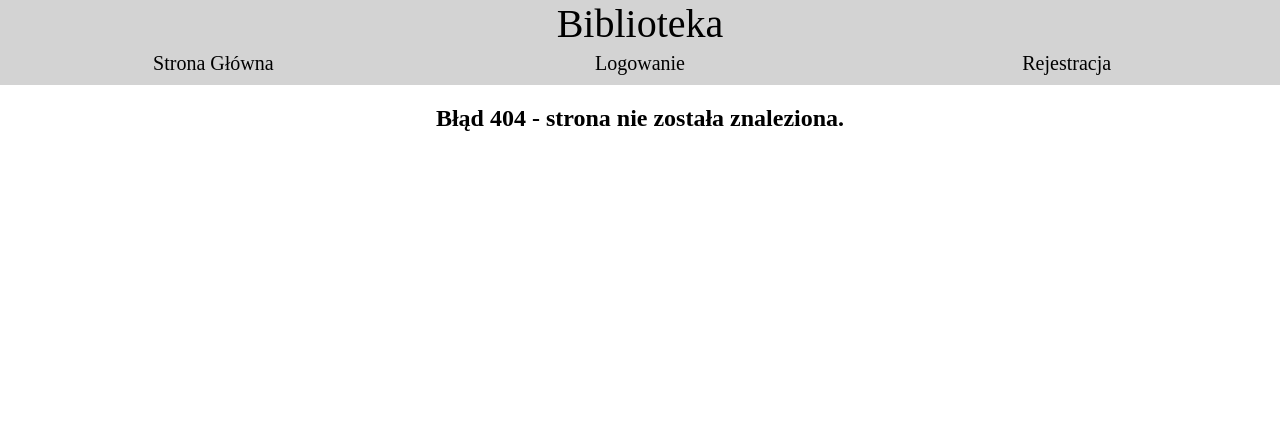
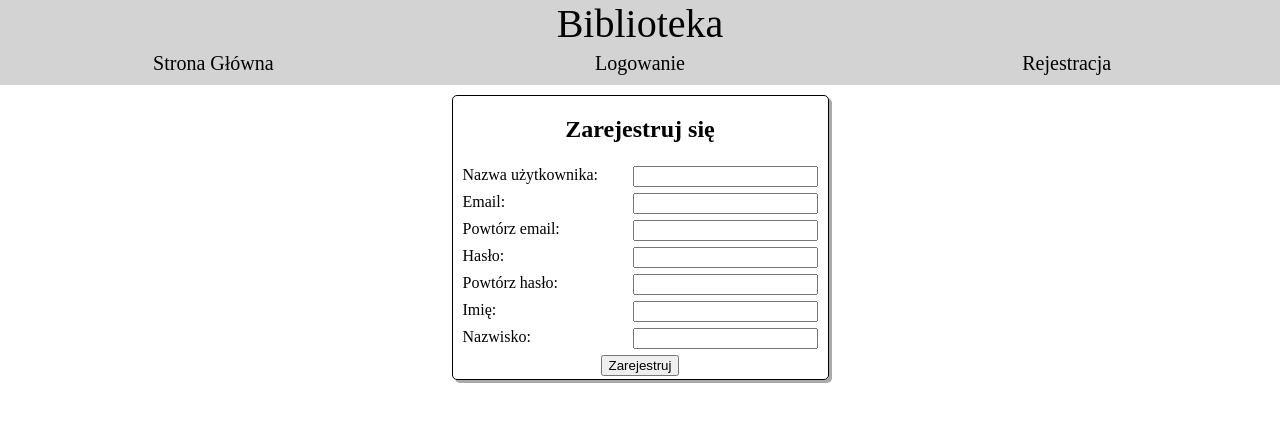
Before and after one commit to DTroczyk/Library-front, a React (Create React App) app: page /register in a window 1280 px wide. Before the commit this address had no page. Shown: the top 422 px of the page. Built offline with nearby package versions, Linux system fonts and the light colour scheme.

Commit message:
add register page

```diff
--- a/src/components/Content/Content.jsx
+++ b/src/components/Content/Content.jsx
@@ -4,6 +4,7 @@ import { Route, Routes } from 'react-router-dom'
 import Login from '../Login/Login';
 import Main from '../Main/Main';
 import NotFoundPage from '../NotFoundPage/NotFoundPage';
+import Register from '../Register/Register';
 
 const Content = () => {
   return (
@@ -11,6 +12,7 @@ const Content = () => {
       <Routes>
         <Route element={<Main/>}  path="/"/>
         <Route element={<Login/>}  path="/login"/>
+        <Route element={<Register/>} path="/register"/>
         <Route element={<NotFoundPage/>} path="/*"/>
       </Routes>
     </main>
--- /dev/null
+++ b/src/components/Register/Register.css
@@ -0,0 +1,22 @@
+.register {
+  width: fit-content;
+  border: solid black 1px;
+  border-radius: 5px;
+  box-shadow: 3px 3px #aaa;
+  margin: 10px auto;
+}
+
+.register-form > input {
+  margin: 3px 10px;
+}
+
+.register-form > label {
+  text-align: left;
+  width: 150px;
+  margin: 3px 10px;
+  float: left;
+}
+
+.register-form > button {
+  margin: 3px;
+}
--- /dev/null
+++ b/src/components/Register/Register.jsx
@@ -0,0 +1,77 @@
+import React from 'react'
+
+import './Register.css'
+
+const Register = () => {
+  const [inputEmail, setInputEmail] = React.useState('');
+  const [inputEmailRepeat, setInputEmailRepeat] = React.useState('');
+  const [inputName, setInputName] = React.useState('');
+  const [inputPassword, setInputPassword] = React.useState('');
+  const [inputPasswordRepeat, setInputPasswordRepeat] = React.useState('');
+  const [inputSurname, setInputSurname] = React.useState('');
+  const [inputUsername, setInputUsername] = React.useState('');
+
+  const handleEmailChange = (event) => setInputEmail(event.target.value);
+  const handleEmailRepeatChange = (event) => setInputEmailRepeat(event.target.value);
+  const handleNameChange = (event) => setInputName(event.target.value);
+  const handlePasswordChange = (event) => setInputPassword(event.target.value);
+  const handlePasswordRepeatChange = (event) => setInputPasswordRepeat(event.target.value);
+  const handleSurnameChange = (event) => setInputSurname(event.target.value);
+  const handleUsernameChange = (event) => setInputUsername(event.target.value);
+
+  const handleOnSubmit = event => {
+    event.preventDefault();
+
+    var isCorrect = true;
+    if (inputPassword !== inputPasswordRepeat) {
+      alert('Podane hasła różnią się')
+      isCorrect = false;
+    }
+    if (inputEmail !== inputEmailRepeat) {
+      alert('Podane emaile różnią się')
+      isCorrect = false;
+    }
+    if (!isCorrect) return;
+
+    alert(`Dane, które zostałyby wysłane:
+  Nazwa użytkownika: ${inputUsername}
+  Email: ${inputEmail}
+  Imię: ${inputName}
+  Nazwisko: ${inputSurname}
+  Hasło: ${inputPassword}
+
+  Ale nie zaimplementowano rejestracji.`);
+  }
+
+  return (
+    <div className='register'>
+      <h2>Zarejestruj się</h2>
+      <form onSubmit={handleOnSubmit} className='register-form'>
+        <label>Nazwa użytkownika:</label>
+        <input type='text' value={inputUsername} onChange={handleUsernameChange}/>
+        <br/>
+        <label>Email:</label>
+        <input type='email' value={inputEmail} onChange={handleEmailChange}/>
+        <br/>
+        <label>Powtórz email:</label>
+        <input type='email' value={inputEmailRepeat} onChange={handleEmailRepeatChange}/>
+        <br/>
+        <label>Hasło:</label>
+        <input type='password' value={inputPassword} onChange={handlePasswordChange}/>
+        <br/>
+        <label>Powtórz hasło:</label>
+        <input type='password' value={inputPasswordRepeat} onChange={handlePasswordRepeatChange}/>
+        <br/>
+        <label>Imię:</label>
+        <input type='text' value={inputName} onChange={handleNameChange}/>
+        <br/>
+        <label>Nazwisko:</label>
+        <input type='text' value={inputSurname} onChange={handleSurnameChange}/>
+        <br/>
+        <button type='submit'>Zarejestruj</button>
+      </form>
+    </div>
+  )
+}
+
+export default Register;
```
